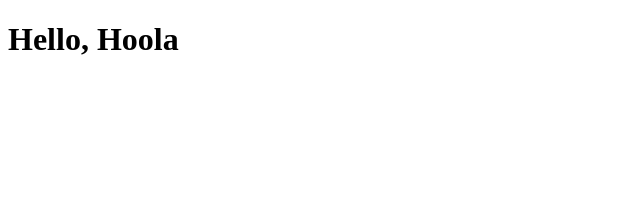
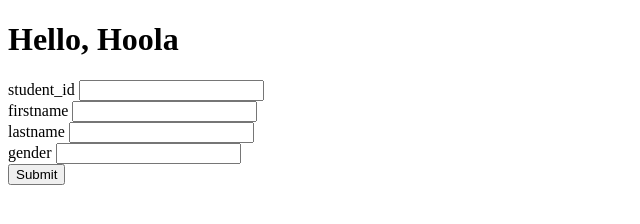
Before and after one commit to phatnarin13/node-webapp, a website: page public/index.html in a window 1280 px wide. Shown: the whole page, without its empty margins (0-640 px from the left). Drawn offline with Linux system fonts and the light colour scheme.

Commit message:
first commit

```diff
--- a/public/index.html
+++ b/public/index.html
@@ -10,5 +10,25 @@
     <!--put here-->
     <h1>Hello, Hoola</h1>
     <!---->
+<form action="/" method="post" >
+    <label for="student_id">student_id</label>
+
+    <input type="int" id="student_id" name="student_id" >
+
+    <br><label for="firstname">firstname</label>
+
+    <input type="text" id="firstname" name="firstname" >
+
+    <br><label for="lastname">lastname</label>
+
+    <input type="text" id="lastname" name="lastname" >
+
+    <br><label for="gender">gender</label>
+
+    <input type="text" id="gender" name="gender" >
+
+    <br><input type="submit" value="Submit" >
+</form>
+
 </body>
 </html>
```
Also changed, not shown: utility.js (+4 -3 lines).
